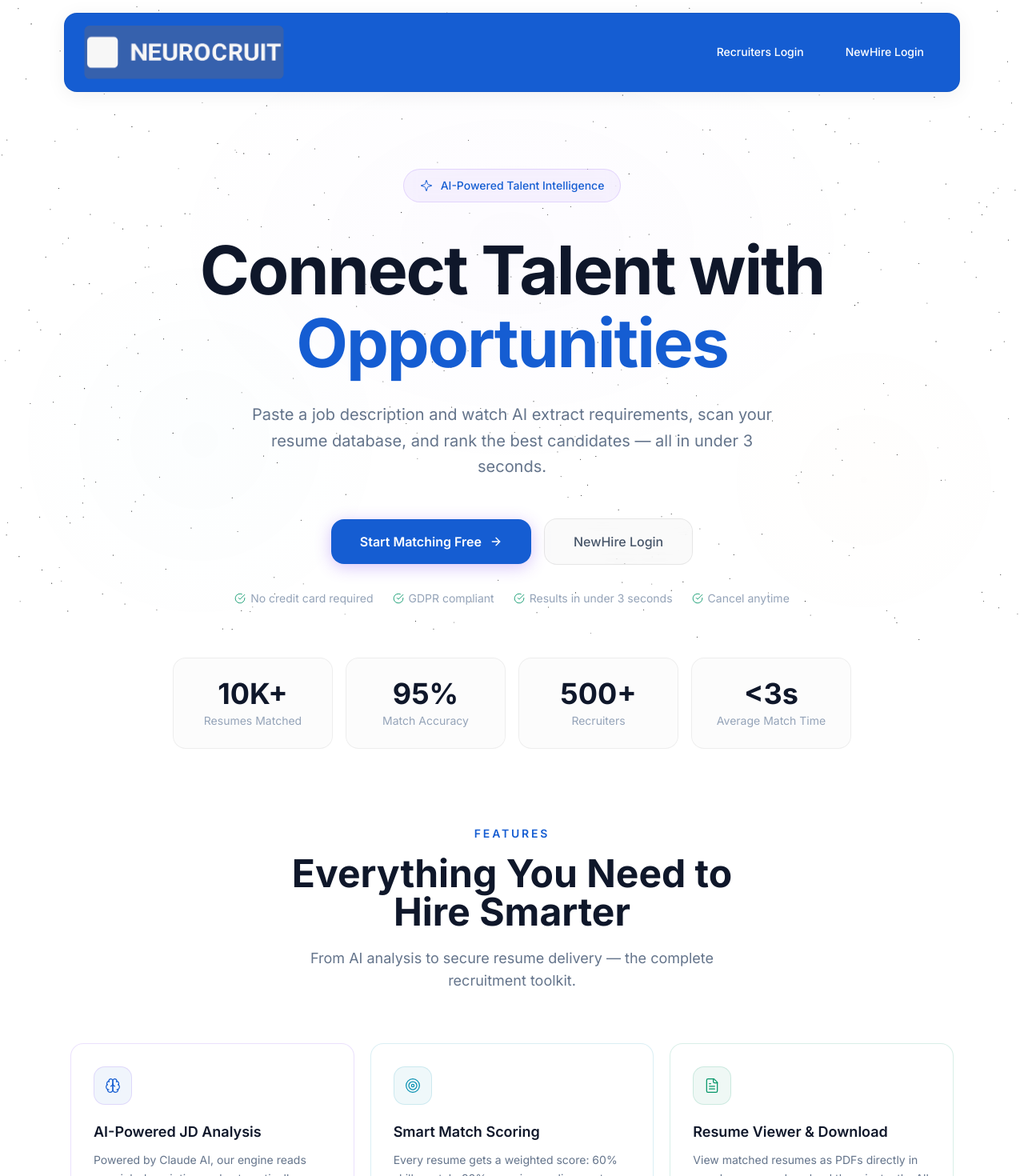
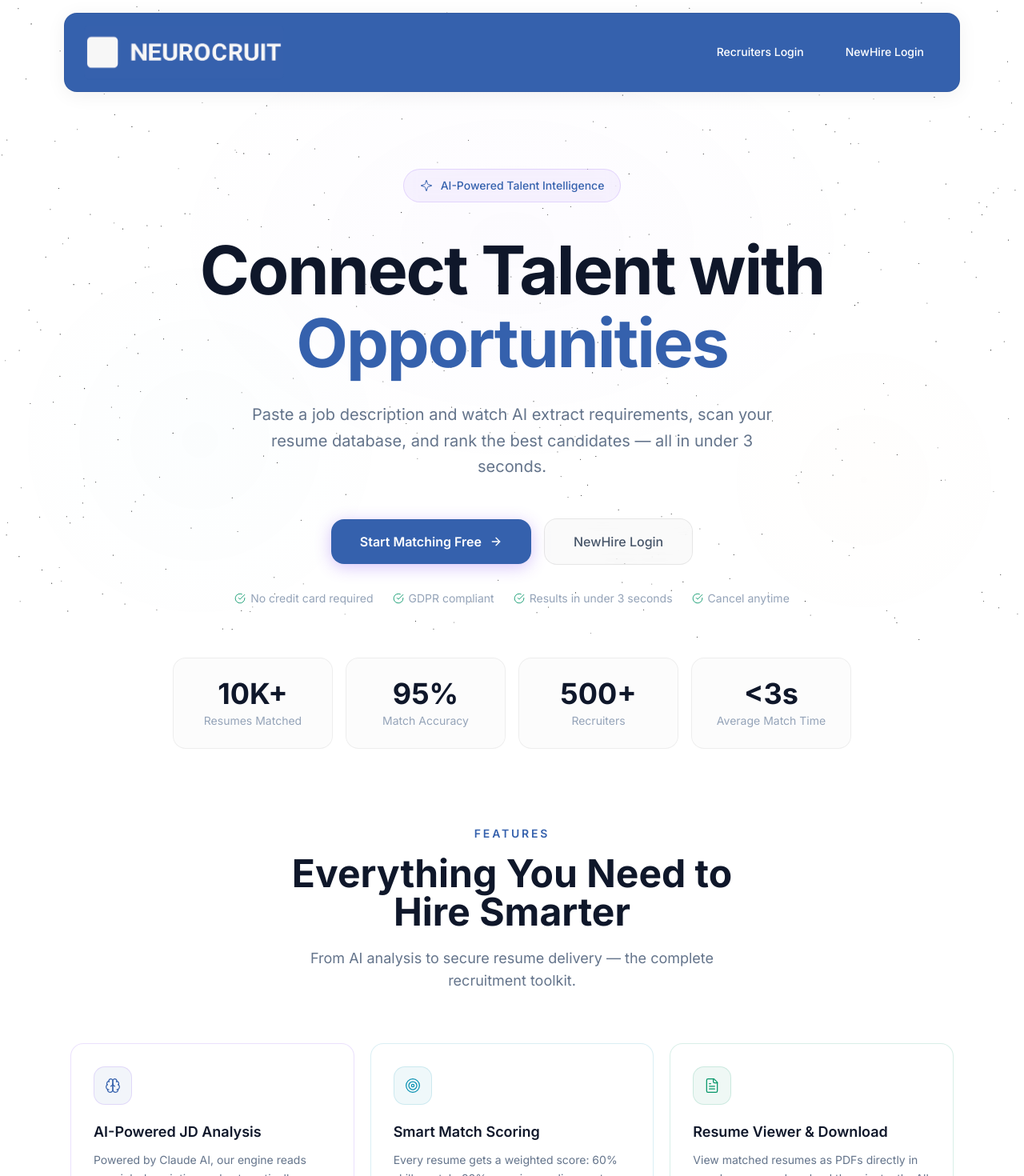
Before and after one commit to anooppassi66/neurorecruit_live, a Next.js app: page / in a window 1280 px wide. Shown: the top 1470 px of the page at 80% size. Built offline with nearby package versions, Linux system fonts and the light colour scheme.

Commit message:
logo_changes

```diff
--- a/app/page.tsx
+++ b/app/page.tsx
@@ -158,7 +158,7 @@ const features = [
     icon: BrainCircuitIcon,
     title: "AI-Powered JD Analysis",
     description: "Powered by Claude AI, our engine reads your job description and automatically extracts skills, programming languages, experience requirements, and job titles.",
-    iconColor: "#155DD2",
+    iconColor: "#3561AD",
     borderColor: "rgba(124, 58, 237, 0.15)",
   },
   {
@@ -211,7 +211,7 @@ const steps = [
     step: "01",
     title: "Paste Your Job Description",
     description: "Drop in any JD. Our AI engine powered by Claude reads the full context — understanding skills, languages, experience, and role nuances automatically.",
-    color: "#155DD2",
+    color: "#3561AD",
   },
   {
     icon: SearchIcon,
@@ -230,7 +230,7 @@ const steps = [
 ];
 
 const aiExtractedTags = [
-  { label: "Job Title", example: "Senior Full Stack Developer", color: "#155DD2" },
+  { label: "Job Title", example: "Senior Full Stack Developer", color: "#3561AD" },
   { label: "Skills", example: "React, Node.js, AWS, Docker, CI/CD", color: "#0891B2" },
   { label: "Languages", example: "JavaScript, Python, TypeScript", color: "#059669" },
   { label: "Experience", example: "5+ years", color: "#D97706" },
@@ -266,7 +266,7 @@ export default function Home() {
         <StarsBackground starDensity={0.0004} />
         <ShootingStars
           starColor="#1E293B"
-          trailColor="#155DD2"
+          trailColor="#3561AD"
           minSpeed={15}
           maxSpeed={35}
           minDelay={2000}
@@ -290,7 +290,7 @@ export default function Home() {
       <nav className="sticky top-0 z-50 mx-auto max-w-6xl" style={{ animation: "fade-in 0.6s ease-out" }}>
         <div className="mx-4 mt-4 flex items-center justify-between rounded-2xl px-6 py-3.5"
           style={{
-            background: "#155DD2",
+            background: "#3561AD",
             backdropFilter: "blur(20px)",
             WebkitBackdropFilter: "blur(20px)",
             border: "1px solid rgba(0,0,0,0.06)",
@@ -299,7 +299,7 @@ export default function Home() {
           <Link href="/" className="flex items-center gap-3 cursor-pointer">
             <Image src="/neurocruit_logo_rectangle.png" alt="Neurocruit" width={250} height={42} className="rounded" />
             {/* <span className="text-xl font-bold tracking-tight" style={{ color: "#0F172A" }}>
-              Neuro<span style={{ color: "#155DD2" }}>cruit</span>
+              Neuro<span style={{ color: "#3561AD" }}>cruit</span>
             </span> */}
           </Link>
           <div className="flex items-center gap-3">
@@ -321,7 +321,7 @@ export default function Home() {
             {/* <Link href="/join-now"
               className="px-5 py-2.5 rounded-xl text-sm font-semibold text-white cursor-pointer transition-all duration-300 hover:shadow-[0_0_30px_rgba(124,58,237,0.4)]"
               style={{
-                background: "linear-gradient(135deg, #155DD2, #155DD2)",
+                background: "linear-gradient(135deg, #3561AD, #3561AD)",
                 boxShadow: "0 2px 12px rgba(124,58,237,0.25)",
               }}>
               Get Started
@@ -337,7 +337,7 @@ export default function Home() {
         <div className="inline-flex items-center gap-2.5 px-5 py-2.5 rounded-full mb-10 text-sm font-medium cursor-default"
           style={{
             background: "rgba(124,58,237,0.06)", border: "1px solid rgba(124,58,237,0.15)",
-            color: "#155DD2", backdropFilter: "blur(8px)",
+            color: "#3561AD", backdropFilter: "blur(8px)",
           }}>
           <SparklesIcon className="w-4 h-4" />
           AI-Powered Talent Intelligence
@@ -347,7 +347,7 @@ export default function Home() {
           Connect Talent with
           <br />
           <span style={{
-            background: "#155DD2",
+            background: "#3561AD",
             backgroundSize: "200% 200%",
             WebkitBackgroundClip: "text",
             WebkitTextFillColor: "transparent",
@@ -367,7 +367,7 @@ export default function Home() {
           <Link href="https://recruit.neurocruit.ai/signup"
             className="group inline-flex items-center gap-2.5 px-9 py-4 rounded-2xl text-base font-semibold text-white cursor-pointer transition-all duration-300 hover:shadow-[0_0_40px_rgba(124,58,237,0.4)] hover:-translate-y-0.5"
             style={{
-              background: "linear-gradient(135deg, #155DD2, #155DD2)",
+              background: "linear-gradient(135deg, #3561AD, #3561AD)",
               boxShadow: "0 4px 20px rgba(124,58,237,0.3)",
             }}>
             Start Matching Free
@@ -423,7 +423,7 @@ export default function Home() {
       {/* ─── Features ─── */}
       <section className="relative z-10 mx-auto max-w-6xl px-6 pb-28">
         <div className="text-center mb-16" style={{ animation: "fade-in-up 0.7s ease-out 0.2s both" }}>
-          <p className="text-sm font-semibold uppercase tracking-[0.2em] mb-4" style={{ color: "#155DD2" }}>Features</p>
+          <p className="text-sm font-semibold uppercase tracking-[0.2em] mb-4" style={{ color: "#3561AD" }}>Features</p>
           <h2 className="text-3xl md:text-5xl font-bold mb-5" style={{ color: "#0F172A" }}>
             Everything You Need to<br className="hidden md:block" /> Hire Smarter
           </h2>
@@ -506,14 +506,14 @@ export default function Home() {
             <div className="flex items-center gap-3 mb-6">
               <div className="w-12 h-12 rounded-xl flex items-center justify-center"
                 style={{ background: "rgba(124,58,237,0.08)", border: "1px solid rgba(124,58,237,0.12)" }}>
-                <GraduationCapIcon className="w-6 h-6" style={{ color: "#155DD2" }} />
+                <GraduationCapIcon className="w-6 h-6" style={{ color: "#3561AD" }} />
               </div>
               <h3 className="text-xl font-semibold" style={{ color: "#0F172A" }}>For Employees</h3>
             </div>
             <ul className="space-y-3">
               {forStudents.map((point) => (
                 <li key={point} className="flex items-start gap-3">
-                  <CheckCircleIcon className="w-4 h-4 shrink-0 mt-0.5" style={{ color: "#155DD2" }} />
+                  <CheckCircleIcon className="w-4 h-4 shrink-0 mt-0.5" style={{ color: "#3561AD" }} />
                   <span className="text-sm leading-relaxed" style={{ color: "#64748B" }}>{point}</span>
                 </li>
               ))}
@@ -575,13 +575,13 @@ export default function Home() {
             {/* Extracted reqs */}
             <div className="p-4 rounded-xl" style={{ background: "rgba(124,58,237,0.04)", border: "1px solid rgba(124,58,237,0.1)" }}>
               <div className="flex items-center gap-2 mb-3">
-                <SparklesIcon className="w-3.5 h-3.5" style={{ color: "#155DD2" }} />
+                <SparklesIcon className="w-3.5 h-3.5" style={{ color: "#3561AD" }} />
                 <span className="text-xs font-semibold" style={{ color: "#0F172A" }}>AI-Extracted Requirements</span>
               </div>
               <div className="flex flex-wrap gap-1.5">
                 {["React", "Node.js", "AWS", "Docker"].map((s) => (
                   <span key={s} className="px-2 py-0.5 rounded text-[11px] font-medium"
-                    style={{ background: "rgba(124,58,237,0.08)", color: "#155DD2", border: "1px solid rgba(124,58,237,0.12)" }}>{s}</span>
+                    style={{ background: "rgba(124,58,237,0.08)", color: "#3561AD", border: "1px solid rgba(124,58,237,0.12)" }}>{s}</span>
                 ))}
                 {["JavaScript", "Python"].map((l) => (
                   <span key={l} className="px-2 py-0.5 rounded text-[11px] font-medium"
@@ -603,7 +603,7 @@ export default function Home() {
                 <div className="w-9 h-9 rounded-lg flex items-center justify-center text-xs font-bold shrink-0"
                   style={{
                     background: i === 0 ? "rgba(124,58,237,0.1)" : "rgba(0,0,0,0.03)",
-                    color: i === 0 ? "#155DD2" : "#94A3B8",
+                    color: i === 0 ? "#3561AD" : "#94A3B8",
                   }}>
                   #{i + 1}
                 </div>
@@ -619,14 +619,14 @@ export default function Home() {
                   <svg className="w-11 h-11 -rotate-90" viewBox="0 0 44 44">
                     <circle cx="22" cy="22" r="18" fill="none" stroke="rgba(0,0,0,0.06)" strokeWidth="3" />
                     <circle cx="22" cy="22" r="18" fill="none"
-                      stroke={r.score >= 80 ? "#059669" : r.score >= 60 ? "#155DD2" : "#D97706"}
+                      stroke={r.score >= 80 ? "#059669" : r.score >= 60 ? "#3561AD" : "#D97706"}
                       strokeWidth="3"
                       strokeDasharray={`${(r.score / 100) * 113} 113`}
                       strokeLinecap="round" />
                   </svg>
                   <div className="absolute inset-0 flex items-center justify-center">
                     <span className="text-[10px] font-bold"
-                      style={{ color: r.score >= 80 ? "#059669" : r.score >= 60 ? "#155DD2" : "#D97706" }}>
+                      style={{ color: r.score >= 80 ? "#059669" : r.score >= 60 ? "#3561AD" : "#D97706" }}>
                       {r.score}%
                     </span>
                   </div>
@@ -669,7 +669,7 @@ Built for recruiters who want speed, accuracy, and better candidate matching wit
             <Link href="/join-now"
               className="group inline-flex items-center gap-2.5 px-10 py-4.5 rounded-2xl text-base font-semibold text-white cursor-pointer transition-all duration-300 hover:shadow-[0_0_50px_rgba(124,58,237,0.4)] hover:-translate-y-0.5"
               style={{
-                background: "linear-gradient(135deg, #155DD2, #155DD2)",
+                background: "linear-gradient(135deg, #3561AD, #3561AD)",
                 boxShadow: "0 4px 24px rgba(124,58,237,0.3)",
               }}>
               Go to Recruiter Portal
@@ -685,7 +685,7 @@ Built for recruiters who want speed, accuracy, and better candidate matching wit
           <div className="flex items-center gap-2.5">
             <Image src="/neurocruit_logo_rectangle.png" alt="Neurocruit" width={250} height={42} className="rounded-sm" />
             {/* <span className="text-sm font-semibold" style={{ color: "#0F172A" }}>
-              Neuro<span style={{ color: "#155DD2" }}>cruit</span>
+              Neuro<span style={{ color: "#3561AD" }}>cruit</span>
             </span> */}
           </div>
           <p className="text-xs" style={{ color: "#94A3B8" }}>
```
